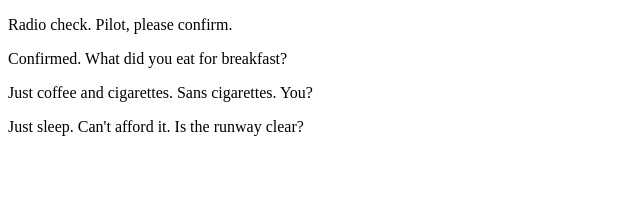
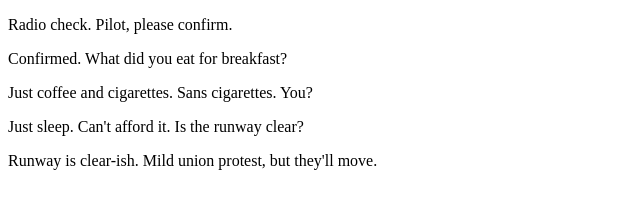
Before and after one commit to TuckerO33/communication-log, a plain HTML site: page index.html in a window 1280 px wide. Shown: the whole page, without its empty margins (0-640 px from the left). Drawn offline with Linux system fonts and the light colour scheme.

Commit message:
landing clearance

```diff
--- a/index.html
+++ b/index.html
@@ -5,5 +5,6 @@
       <p>Confirmed. What did you eat for breakfast?</p>
       <p> Just coffee and cigarettes. Sans cigarettes. You?</p>
       <p>Just sleep. Can't afford it. Is the runway clear?</p>
+      <p> Runway is clear-ish. Mild union protest, but they'll move.</p>
    </body>
 </html>
```
